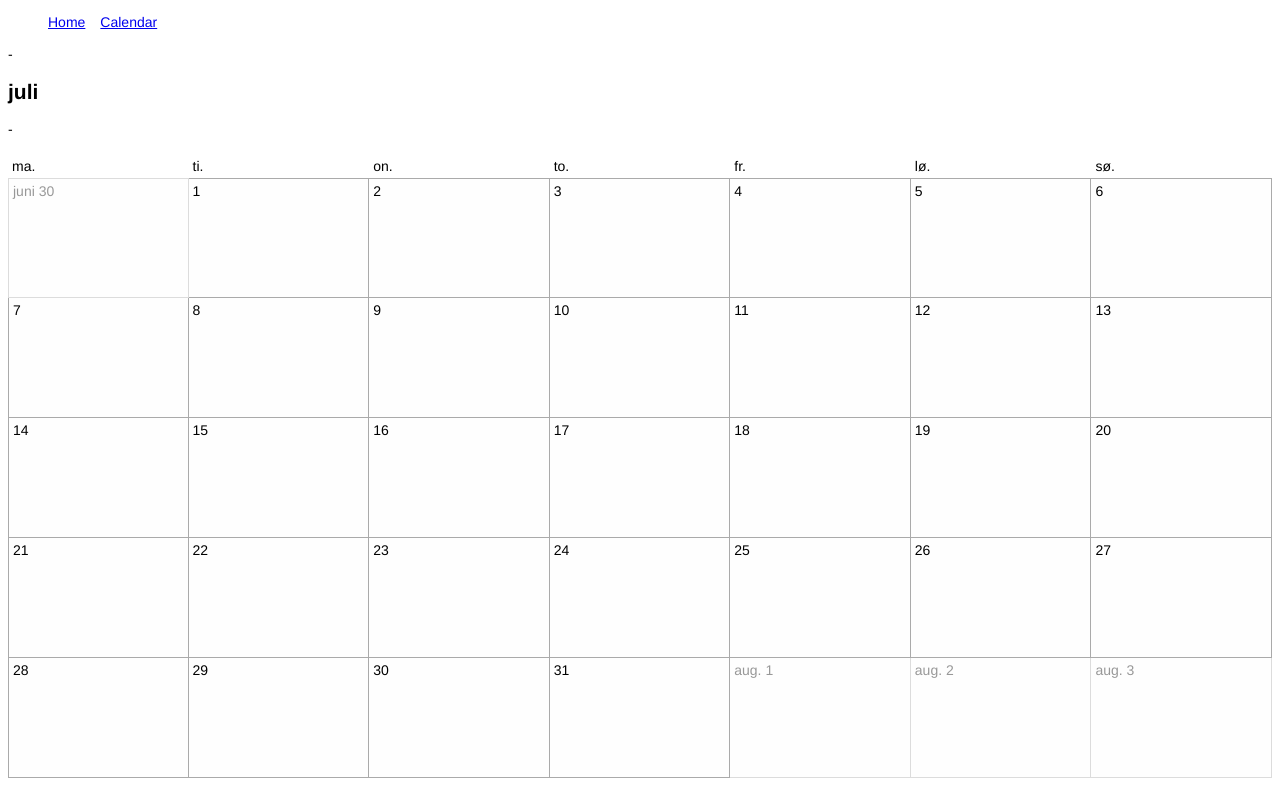
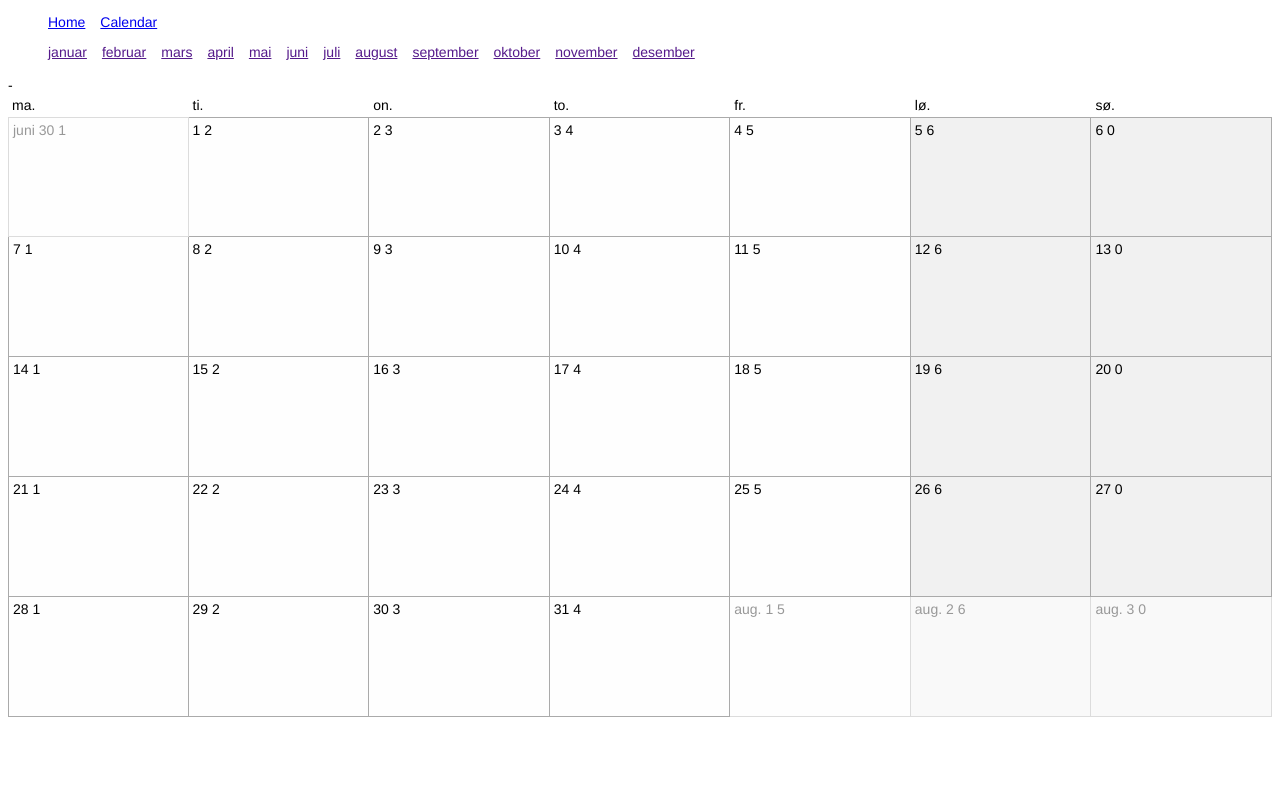
Before and after one commit to yngvebn/Angular-Sandbox, a plain HTML site: page src/index.html at #!/calendar in a window 1280 px wide. Both pictures are taken after a click on the link "Calendar". Drawn offline with Linux system fonts and the light colour scheme.

Commit message:
Fixed it

```diff
--- a/src/app/Calendar/calendar.js
+++ b/src/app/Calendar/calendar.js
@@ -2,26 +2,50 @@ angular.module('sandbox').controller('Calendar', function(calendarService){
 	this.today = moment();
 	this.mode = 'month'
 
-	this.selectedDate = moment();
+	this.selectedMonth = this.today.month();
+	this.selectedYear = this.today.year();
 
-	this.days = calendarService.getMonth(this.selectedYear, this.selectedMonth);
-	this.selectMonth = function(month){
-		if(month < 0) {
-			month = 11;
-			year--;
-			this.selectedDate.year(year);
-		}
-		if(month > 11){
-			month = 0;
-			year++;
-			this.selectedDate.year(year);
-		}
-
-		this.selectedDate().month(month);
-		this.days = calendarService.getMonth(this.selectedYear, this.selectedMonth);
+	this.setSelectedMonth = function(month){
+		this.selectedMonth = moment().month(month).month();
 	}
 
+});
 
+angular.module('sandbox').directive('calendar', function(){
+	return {
+		restrict: 'EA',
+		templateUrl: '/views/Calendar/calendar-directive.html',
+		scope: {
+			displayMonth: '=',
+			displayYear: '=',
+			mode: '='
+		},
+		link: function($scope){
+			function getMonth(month, year){
+				var returnArray = [];
 
+				var firstOfMonth = moment({ year: year, month: month, day: 1});
+				var lastOfMonth = moment({ year: year, month: month, day: moment().daysInMonth(month)});
+				var calendarStart = firstOfMonth.add(-1 * firstOfMonth.weekday(), 'day');
+				var calendarEnd = lastOfMonth.add(6-lastOfMonth.weekday(), 'day');
 
-});
+				returnArray.push(moment(calendarStart));
+				var currentDay = calendarStart.add(1, 'day');
+				while(currentDay < calendarEnd){
+					var momentToPush = moment(currentDay);
+					returnArray.push(momentToPush);
+					currentDay = currentDay.add(1, 'day');
+				}
+
+				returnArray.push(calendarEnd);
+
+				return returnArray;
+			}
+
+			$scope.$watch('displayMonth', function(){
+				$scope.days = getMonth($scope.displayMonth, $scope.displayYear)
+			})
+			$scope.days = getMonth($scope.displayMonth, $scope.displayYear)
+		}
+	}
+})
--- a/src/app/Common/moment.js
+++ b/src/app/Common/moment.js
@@ -1,5 +1,6 @@
 angular.module('sandbox')
 	.filter('format', function(){
 	return function(val, key){
+		if(!val) return "";
 		return val.format(key);
 	}});
--- a/src/site.css
+++ b/src/site.css
@@ -51,6 +51,7 @@ body{
     -ms-transition: background-color 300ms linear;
     transition: background-color 300ms linear;
 }
+
 .calendar-day:hover{
 	background-color:#f1f1f1;
 
@@ -72,3 +73,8 @@ body{
 .calendar-day.currentMonth{
 	opacity: 1;
 }
+
+
+.calendar-day.weekend{
+	background-color:#f1f1f1;
+}
--- /dev/null
+++ b/src/views/Calendar/calendar-directive.html
@@ -0,0 +1 @@
+<div ng-include="'views/Calendar/'+mode+'.html'"></div>
--- a/src/views/Calendar/calendar.html
+++ b/src/views/Calendar/calendar.html
@@ -1,3 +1,10 @@
-<h3><a ng-click="calendar.selectMonth(calendar.selectedDate.month()-1)">{{ moment(calendar.selectedDate).month()-1 | format:'MMMM' }}</a></h3> - <h2>{{calendar.today | format:'MMMM'}}</h2> -
-<h3><a ng-click="calendar.selectMonth(calendar.selectedDate.month()+1)">{{  moment(calendar.selectedDate).month()+1| format:'MMMM' }}</a></h3>
-<div ng-include="'views/Calendar/'+calendar.mode+'.html'"></div>
+
+<ul class="nav">
+	<li class="nav-item" ng-repeat='month in ["januar", "februar", "mars", "april", "mai", "juni", "juli", "august", "september", "oktober", "november", "desember"]'>
+		<a ng-click="calendar.setSelectedMonth(month)" href="">{{month}}</a>
+	</li>
+</ul>
+
+<h2>{{ moment().month(calendar.selectedMonth) | format:'MMMM'}}</h2> -
+
+<calendar display-month="calendar.selectedMonth" display-year="calendar.selectedYear" mode="calendar.mode"></calendar>
--- a/src/views/Calendar/month.html
+++ b/src/views/Calendar/month.html
@@ -1,12 +1,13 @@
 <ul class='calendar'>
-	<li class='calendar-item calendar-header' ng-repeat="day in calendar.days | limitTo:7  track by $index">{{ day | format:'ddd'}}</li>
+	<li class='calendar-item calendar-header' ng-repeat="day in days | limitTo:7  track by $index">{{ day | format:'ddd'}}</li>
 </ul>
 <ul class='calendar'>
-	<li class='calendar-day calendar-item' ng-repeat="day in calendar.days track by $index"
-			ng-class="{'currentMonth' :  day.month() == calendar.today.month() }">
-		<span ng-switch on="day.month() === calendar.today.month()">
+	<li class='calendar-day calendar-item' ng-repeat="day in days track by $index"
+			ng-class="{'currentMonth' :  day.month() == displayMonth, 'weekend': (day.day() === 0 || day.day() === 6) }">
+		<span ng-switch on="day.month() === displayMonth">
 			<span ng-switch-when="true">{{ day | format:'D' }}</span>
 			<span ng-switch-when="false">{{ day | format:'MMM D' }}</span>
+			{{ day.day() }}
 		</span>
 
 	</li>
```
